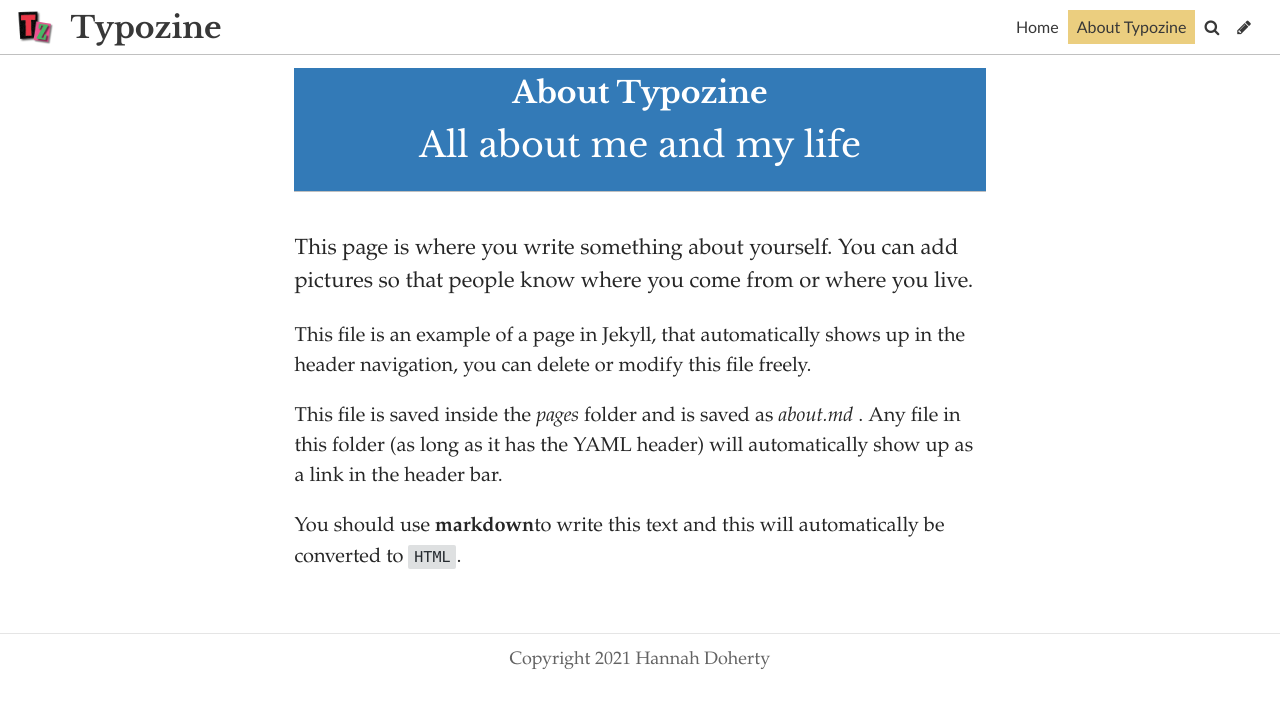
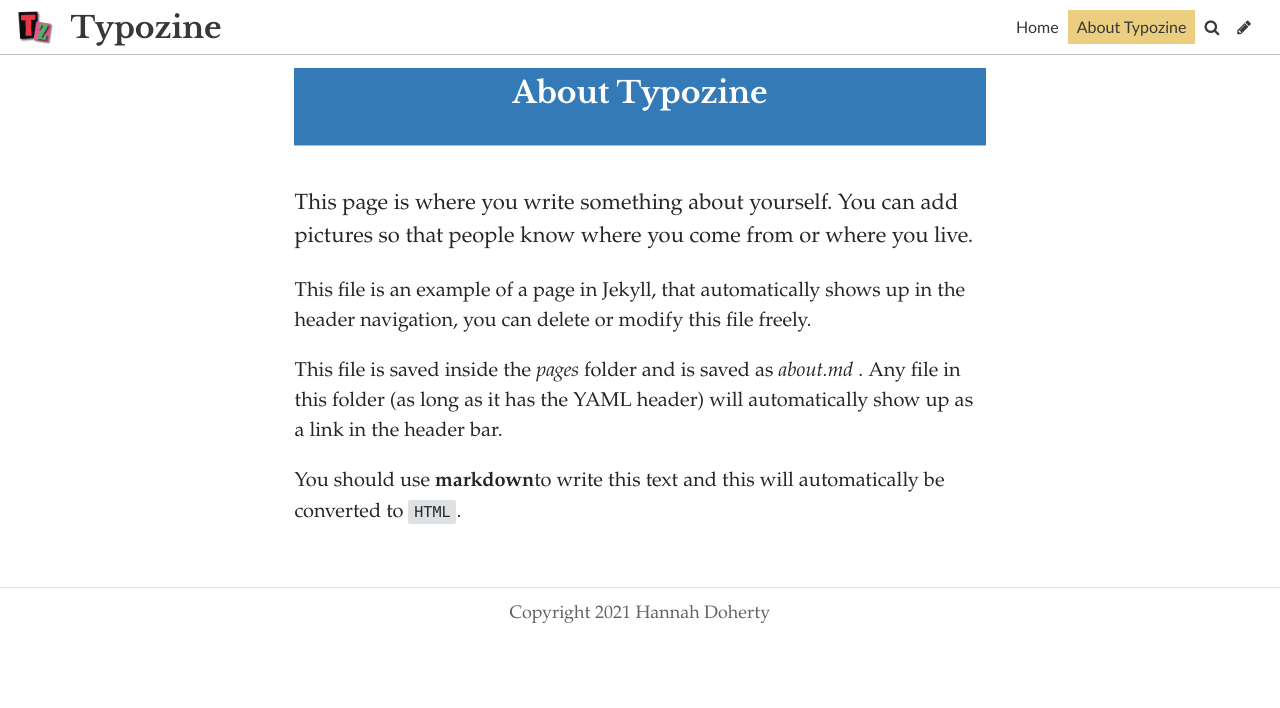
Before and after one commit to 19061287han/typoblog, a Jekyll site: the page built from pages/about.md, in a window 1280 px wide. Shown: the top 708 px of the page. Built offline with Jekyll 4.4.1, drawn with Linux system fonts in a browser that asks for light colours; some web fonts are replaced.

Commit message:
Update Page “about”

```diff
--- a/pages/about.md
+++ b/pages/about.md
@@ -1,7 +1,7 @@
 ---
 header_feature_image: /uploads/log.jpg
 title: About Typozine
-subtitle: All about me and my life
+subtitle: ""
 permalink: /about/
 date: 2020-06-29T15:36:12.231Z
 layout: page
```
